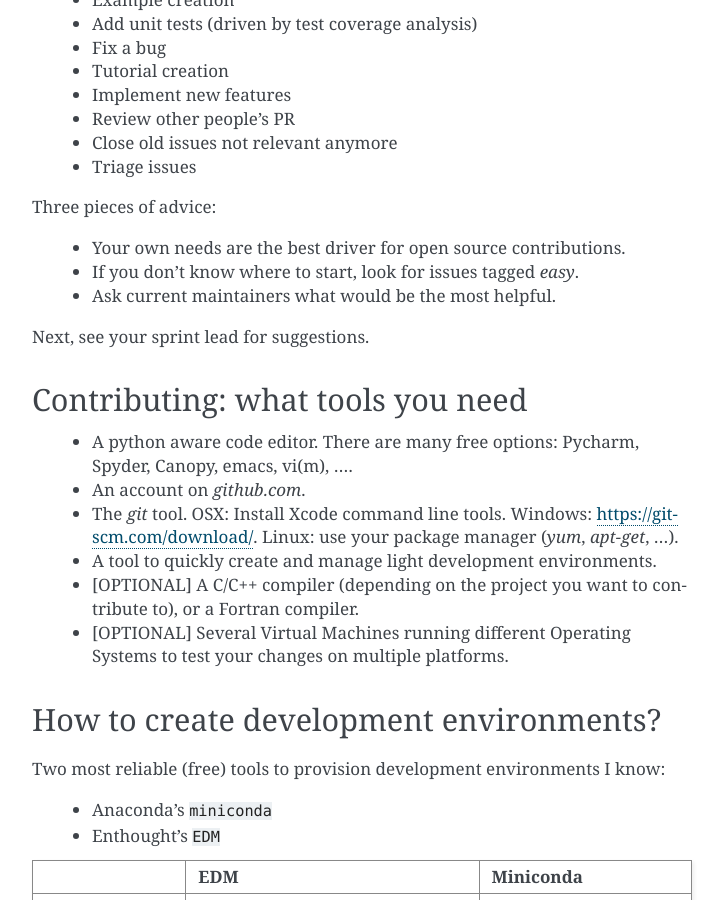
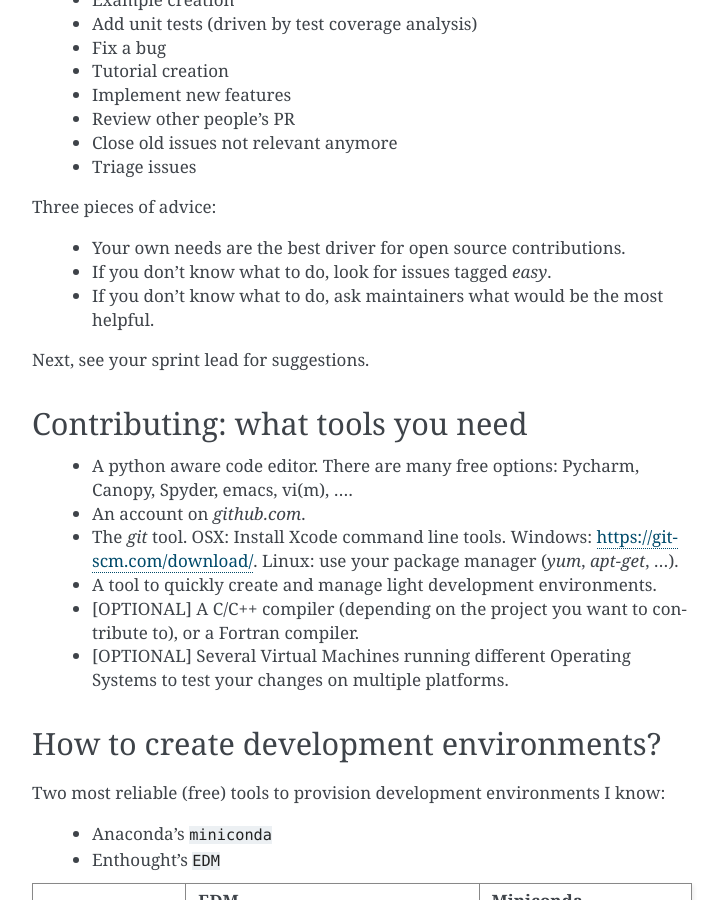
Before and after one commit to jonathanrocher/sprint_tutorial, a Sphinx documentation site: the page built from doc/how_to_sprint.rst, in a window 1280 px wide and 900 px high, scrolled down 959 px. Shown: the whole window, without its empty margins (388-1112 px from the left). Built offline with Sphinx 7.4.7, drawn with Linux system fonts in a browser that asks for light colours.

Commit message:
Text tweak.

```diff
--- a/doc/how_to_sprint.rst
+++ b/doc/how_to_sprint.rst
@@ -50,8 +50,9 @@ question:
 Three pieces of advice:
 
   * Your own needs are the best driver for open source contributions.
-  * If you don't know where to start, look for issues tagged `easy`.
-  * Ask current maintainers what would be the most helpful.
+  * If you don't know what to do, look for issues tagged `easy`.
+  * If you don't know what to do, ask maintainers what would be the
+    most helpful.
 
 Next, see your sprint lead for suggestions.
 
@@ -59,7 +60,7 @@ Contributing: what tools you need
 =================================
 
   * A python aware code editor. There are many free options: Pycharm,
-    Spyder, Canopy, emacs, vi(m), ....
+    Canopy, Spyder, emacs, vi(m), ....
   * An account on `github.com`.
   * The `git` tool. OSX: Install Xcode command line tools.
     Windows: https://git-scm.com/download/. Linux: use your package manager
```
